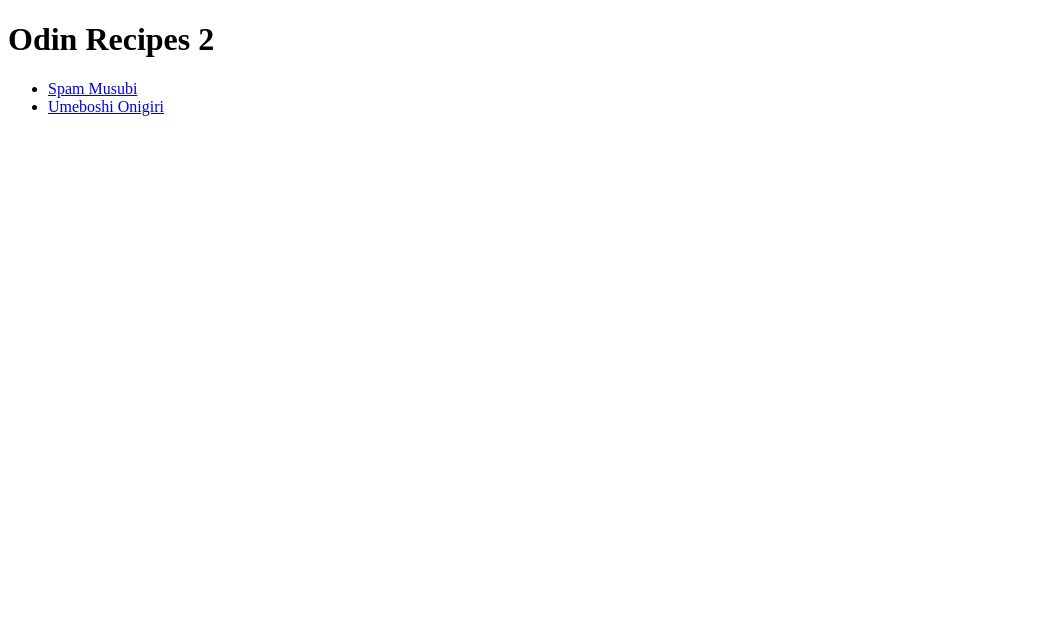
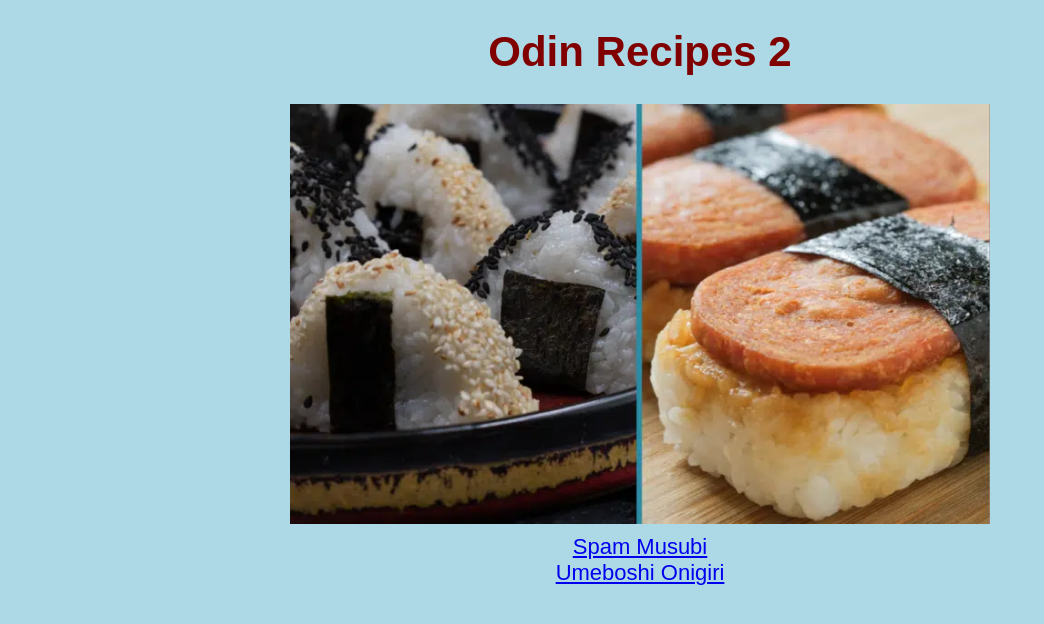
Before and after one commit to Fabi808/odin-recipes-2, a plain HTML site: page index.html in a window 1280 px wide. Shown: the whole page, without its empty margins (0-1044 px from the left). Drawn offline with Linux system fonts and the light colour scheme.

Commit message:
Link stylesheet, add selectors, adjust text and images

```diff
--- a/index.html
+++ b/index.html
@@ -4,10 +4,12 @@
   <meta charset="UTF-8">
   <meta name="viewport" content="width=device-width, initial-scale=1.0">
   <title>Odin Recipes 2</title>
+  <link rel="stylesheet" href="styles.css">
 </head>
 <body>
-  <h1>Odin Recipes 2</h1>
-  <ul>
+  <h1 class="main-header">Odin Recipes 2</h1>
+  <img class="cover-photo" src="./images/cover-photo.webp" alt="Onigiri and musubis">
+  <ul class="recipe-links">
     <li><a href="recipes/spam-musubi.html">Spam Musubi</a></li>
     <li><a href="recipes/umeboshi-onigiri.html">Umeboshi Onigiri</a></li>
   </ul>
--- /dev/null
+++ b/styles.css
@@ -0,0 +1,40 @@
+/* styles.css for odin-recipes-2 */
+
+body {
+  font-family: sans-serif;
+  background-color: lightblue;
+}
+
+.main-header {
+  font-size: 42px;
+  text-align: center;
+  color: maroon;
+}
+
+h1 {
+  font-size: 42px;
+  color: maroon;
+}
+
+.cover-photo {
+  display: block;
+  margin-left: auto;
+  margin-right: auto;
+  height: auto;
+  width: 700px;
+}
+
+.recipe-links {
+  font-size: 22px;
+  color: maroon;
+  list-style-type: none;
+  text-align: center;
+  margin: 0;
+  margin-top: 10px;
+  padding: 0;
+}
+
+.recipe-photo {
+  height: auto;
+  width: 400px;
+}
```
Also changed, not shown: recipes/spam-musubi.html (+3 -1 lines), recipes/umeboshi-onigiri.html (+3 -1 lines), images/cover-photo.webp (added).
